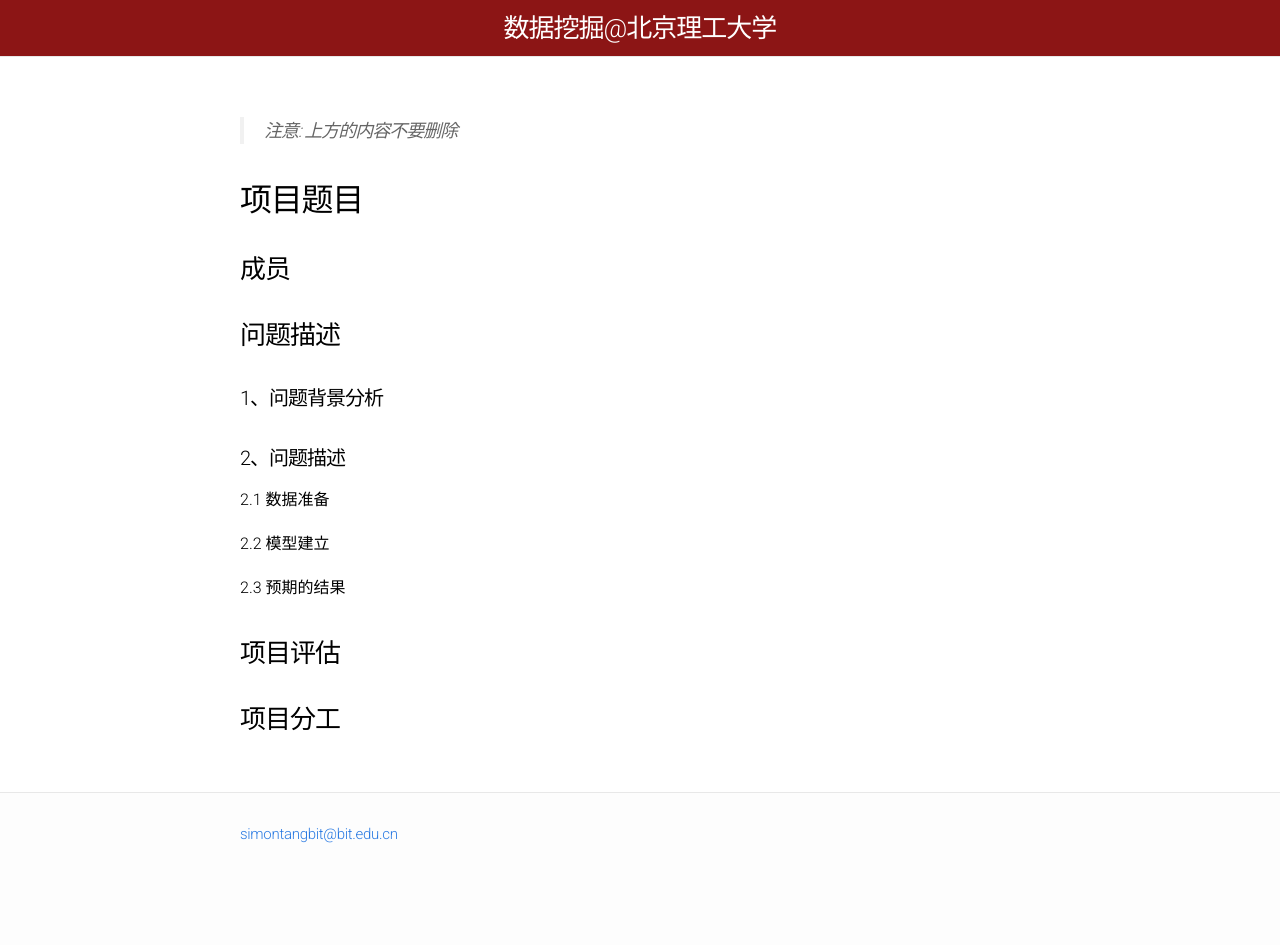
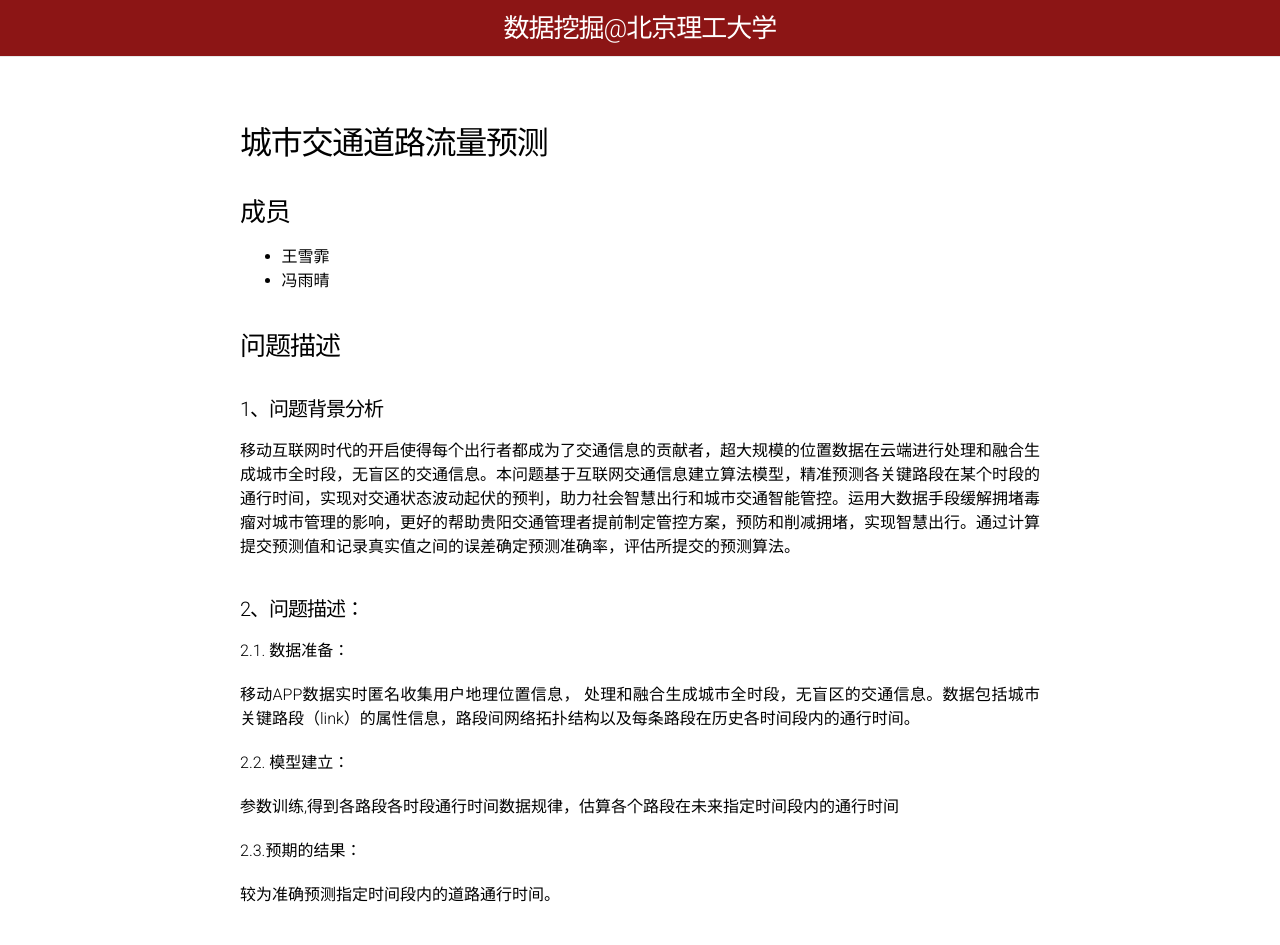
Before and after one commit to BITDM/bitdm.github.io, a Jekyll site: the page built from 2019/projects/P03/proposal.md, in a window 1280 px wide and 1400 px high. Shown: the top 945 px of the window. Built offline with Jekyll 4.4.1, drawn with Linux system fonts in a browser that asks for light colours; our own code applies the rules of GitHub Pages for plain Markdown files; some of the changed text lies outside the part shown.

Commit message:
2019/03/proposal提交 (#347)
* Add files via upload

* Add files via upload

* Add files via upload

* Delete proposal (2).md

* Add files via upload

* Add files via upload

* Add files via upload

* Delete permalink_ _2018_projects_p12_proposal_.md

* Delete proposal.md

* Create  proposal.md

```diff
--- a/2019/projects/P03/proposal.md
+++ b/2019/projects/P03/proposal.md
@@ -4,26 +4,48 @@ mathjax: true
 permalink: /2019/projects/p03/proposal/
 ---
 
-> 注意: 上方的内容不要删除
-
-## 项目题目
-
+## 城市交通道路流量预测
 
 ### 成员
 
+- 王雪霏
+- 冯雨晴
 
 ### 问题描述
 
 #### 1、问题背景分析
 
-#### 2、问题描述
+移动互联网时代的开启使得每个出行者都成为了交通信息的贡献者，超大规模的位置数据在云端进行处理和融合生成城市全时段，无盲区的交通信息。本问题基于互联网交通信息建立算法模型，精准预测各关键路段在某个时段的通行时间，实现对交通状态波动起伏的预判，助力社会智慧出行和城市交通智能管控。运用大数据手段缓解拥堵毒瘤对城市管理的影响，更好的帮助贵阳交通管理者提前制定管控方案，预防和削减拥堵，实现智慧出行。通过计算提交预测值和记录真实值之间的误差确定预测准确率，评估所提交的预测算法。
 
-2.1 数据准备
+#### 2、问题描述：
 
-2.2 模型建立
+2.1. 数据准备：
 
-2.3 预期的结果
+移动APP数据实时匿名收集用户地理位置信息， 处理和融合生成城市全时段，无盲区的交通信息。数据包括城市关键路段（link）的属性信息，路段间网络拓扑结构以及每条路段在历史各时间段内的通行时间。
+
+2.2. 模型建立：
+
+参数训练,得到各路段各时段通行时间数据规律，估算各个路段在未来指定时间段内的通行时间
+
+2.3.预期的结果：
+
+较为准确预测指定时间段内的道路通行时间。
 
 ### 项目评估
 
+![](https://work.alibaba-inc.com/aliwork_tfs/g01_alibaba-inc_com/tfscom/TB13g.0SXXXXXbeaXXXXXXXXXXX.tfsprivate.png)
+
+ttp : 参赛者提交的预测通行时间
+
+ttr: 真实通行时间
+
+N: 预测link数量
+
+T_i： 第i个link上的预测时间片数量
+
+MAPE值越低说明模型准确度越高。
+
 ### 项目分工
+
+- 王雪霏： 算法实现，系统设计，文档编写
+- 冯雨晴：数据分析，可视化，文档编写
```
